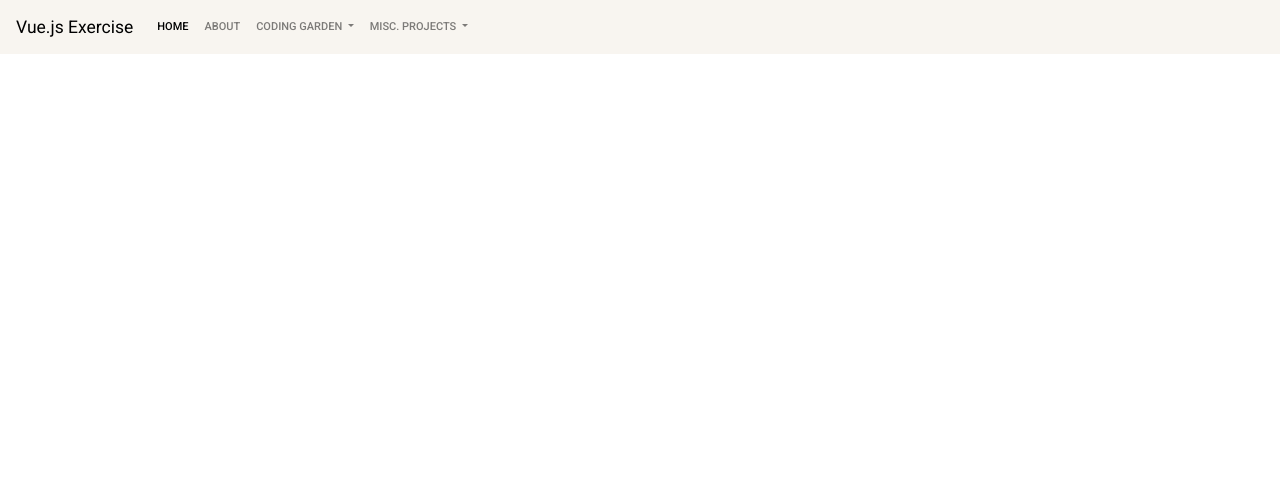
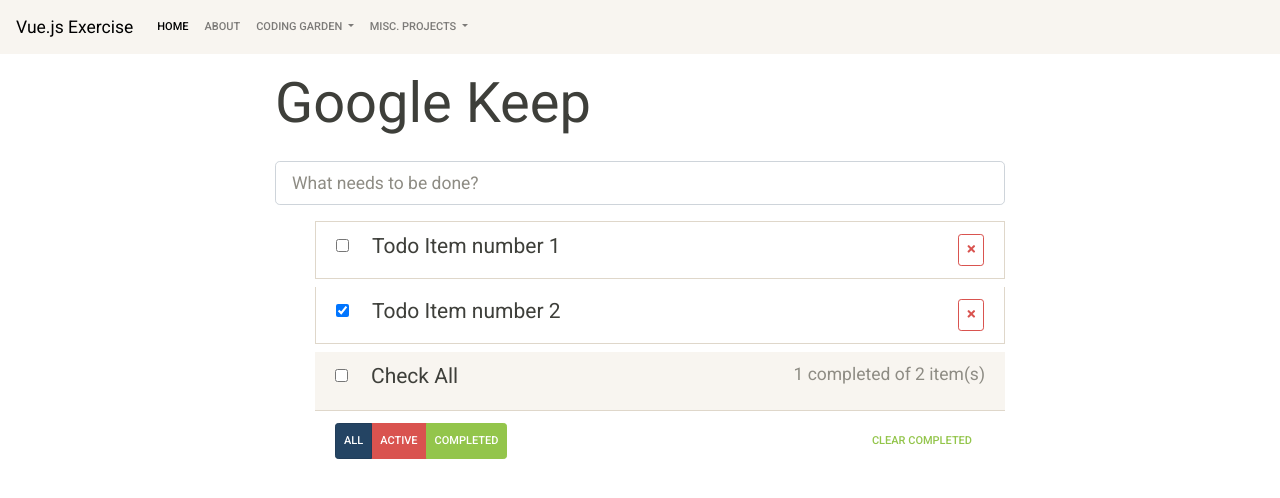
Before and after one commit to tuladhasum/vue-sandbox, a Vue app: page /todolist in a window 1280 px wide. Shown: the top 498 px of the page. Built offline with nearby package versions, Linux system fonts and the light colour scheme; what fish-ui, iview, vue-lodash would draw is missing.

Commit message:
Componenize the todo

```diff
--- a/src/App.vue
+++ b/src/App.vue
@@ -36,7 +36,8 @@
               <router-link to="/element" class="dropdown-item">Element UI</router-link>
               <router-link to="/postcrud" class="dropdown-item">Post Crud Axios</router-link>
               <router-link to="/enhancedform" class="dropdown-item">Enhanced Form</router-link>
-              <router-link to="/fishui" class="dropdown-item">Fish UI</router-link>
+              <router-link to="/fishui" class="dropdown-item">Fish UI - Todo List</router-link>
+              <router-link to="/todolist" class="dropdown-item">Todo List Component</router-link>
             </div>
           </li>
         </ul>
--- /dev/null
+++ b/src/components/todo/TodoItem.vue
@@ -0,0 +1,58 @@
+<template>
+   <div class="list-group-item h4 d-flex justify-content-between ">
+      <div class="form-check" v-if="!editing">
+         <input type="checkbox"
+                v-model="completed"
+                class="form-check-input mr-3">
+         <label :class="{'completed': completed}"
+                class=" form-check-label ml-3">{{title}}</label>
+      </div>
+      <div v-else class="">
+         <input type="text"
+                v-focus
+                @keyup.enter="doneEdit"
+                @blur="doneEdit"
+                @keyup.esc="cancelEdit"
+                class="ml-4 h4 form-control form-editing " v-model="title">
+      </div>
+
+      <button @click="removeTodo(index)" class="btn btn-outline-danger btn-sm"><i
+              class="fa fa-times"></i>
+      </button>
+   </div>
+</template>
+
+<script>
+   export default {
+      name: "TodoItem",
+      props: {
+         todo: {
+            type: Object,
+            required: true
+         },
+         index: {
+            type: Number,
+            required: true
+         }
+      },
+      data() {
+         return {
+            'id': this.todo.id,
+            'title': this.todo.title,
+            'completed': this.todo.completed,
+            'editing': this.todo.editing,
+            'beforeEditCache': ''
+         }
+      },
+      methods:{
+         removeTodo(index){
+            this.$emit('removedTodo',index);
+            //stopped at 12:32
+         }
+      }
+   }
+</script>
+
+<style scoped>
+
+</style>
--- a/src/router.js
+++ b/src/router.js
@@ -74,6 +74,11 @@
       path: '/fishui',
       name: 'fishui',
       component: () => import('./views/FishUI.vue')
+    },
+    {
+      path: '/todolist',
+      name: 'todolist',
+      component: () => import('./views/TodoList.vue')
     }
   ]
 })
--- /dev/null
+++ b/src/views/TodoList.vue
@@ -0,0 +1,187 @@
+<template>
+   <section class="container">
+      <div class="row justify-content-center">
+         <div class="col-8">
+            <h1 class="display-4 mb-4">Google Keep</h1>
+            <div class="form-group">
+               <input type="text"
+                      @keyup.enter="addTodo"
+                      v-model="newTodo"
+                      class="form-control form-control-lg"
+                      placeholder="What needs to be done?">
+            </div>
+
+            <ul class="list-group-flush">
+               <transition-group enter-active-class="animated fadeInDown"
+                                 leave-active-class="animated fadeOutDown">
+                  <todo-item :todo="todo" :index="index" @removedTodo="removeTodo"
+                      v-for="(todo,index) in todosFiltered" :key="todo.id" @dblclick="editTodo(todo)">
+                  </todo-item>
+
+                  <li v-if="isEmpty"
+                      class="list-group-item h4 bg-danger text-light">
+                     No Items
+                  </li>
+               </transition-group>
+
+               <li class="list-group-item bg-light d-flex justify-content-between">
+                  <div class="form-check h4">
+                     <input type="checkbox"
+                            @change="checkAllTodos"
+                            :disabled="isEmpty"
+                            :checked="itemCount === remaining"
+                            class="form-check-input mr-3">
+                     <label class="form-check-label ml-3">Check All</label>
+                  </div>
+                  <div class="text-muted h5">{{remaining}} completed of {{itemCount}} item(s)</div>
+               </li>
+
+               <li class="list-group-item d-flex justify-content-between">
+                  <div class="btn-group">
+                     <button @click="filter = 'all'"
+                             :class="{'active': filter === 'all'}"
+                             class="btn btn-sm btn-primary "
+                             :disabled="isEmpty">All
+                     </button>
+                     <button @click="filter = 'active'"
+                             :class="{'active': filter === 'active'}"
+                             class="btn btn-sm btn-danger" :disabled="isEmpty">Active
+                     </button>
+                     <button @click="filter = 'completed'"
+                             :class="{'active': filter === 'completed'}"
+                             class="btn btn-sm btn-success" :disabled="isEmpty">Completed
+                     </button>
+                  </div>
+                  <div>
+                     <transition name="fade">
+                        <button v-if="remaining"
+                                @click="clearCompleted"
+                                class="btn btn-link"
+                                :disabled="isEmpty">Clear Completed
+                        </button>
+                     </transition>
+                  </div>
+               </li>
+            </ul>
+         </div>
+      </div>
+   </section>
+</template>
+
+<script>
+   import TodoItem from '../components/todo/TodoItem';
+
+   export default {
+      name: "TodoList",
+      components: {
+         TodoItem
+      },
+      data() {
+         return {
+            newTodo: "",
+            idForTodo: 10,
+            beforeEditCache: "",
+            filter: 'all',
+            todos: [
+               {
+                  'id': 1,
+                  'title': 'Todo Item number 1',
+                  'completed': false,
+                  'editing': false
+               },
+               {
+                  'id': 2,
+                  'title': 'Todo Item number 2',
+                  'completed': true,
+                  'editing': false
+               },
+            ]
+         }
+      },
+      computed: {
+         todosFiltered() {
+            if (this.filter === 'all') {
+               return this.todos;
+            } else if (this.filter === 'active') {
+               return this.todos.filter(todo => !todo.completed);
+            } else if (this.filter === 'completed') {
+               return this.todos.filter(todo => todo.completed);
+            }
+            return this.todos;
+         },
+         isEmpty() {
+            return this.todos.length === 0;
+         },
+         itemCount() {
+            return this.todos.length;
+         },
+         remaining() {
+            return this.todos.filter(todo => todo.completed).length;
+         }
+      },
+      methods: {
+         addTodo() {
+            if (this.newTodo.trim().length === 0) return;
+            console.log(this.newTodo);
+            this.todos.push({
+               id: this.idForTodo,
+               title: this.newTodo,
+               completed: false,
+               editing: false
+            });
+
+            this.idForTodo++;
+            this.newTodo = '';
+         },
+         removeTodo(index) {
+            this.todos.splice(index, 1);
+         },
+         editTodo(todo) {
+            this.beforeEditCache = todo.title;
+            todo.editing = true;
+         },
+         doneEdit(todo) {
+            if (todo.title.trim().length === 0) {
+               todo.title = this.beforeEditCache;
+            }
+            todo.editing = false;
+         },
+         cancelEdit(todo) {
+            todo.title = this.beforeEditCache;
+            todo.editing = false;
+         },
+         checkAllTodos() {
+            this.todos.forEach(todo => {
+               todo.completed = event.target.checked
+            });
+         },
+         clearCompleted() {
+            this.todos = this.todos.filter(todo => {
+               return todo.completed === false;
+            });
+         }
+      },
+      directives: {
+         focus: {
+            inserted: function (el) {
+               el.focus();
+            }
+         }
+      }
+   }
+</script>
+
+<style scoped>
+   .fade-enter-active, .fade-leave-active {
+      transition: opacity .2s;
+   }
+
+   .fade-enter, .fade-leave-to {
+      opacity: 0;
+   }
+
+   .completed {
+      text-decoration: line-through;
+      color: gray;
+   }
+</style>
```
